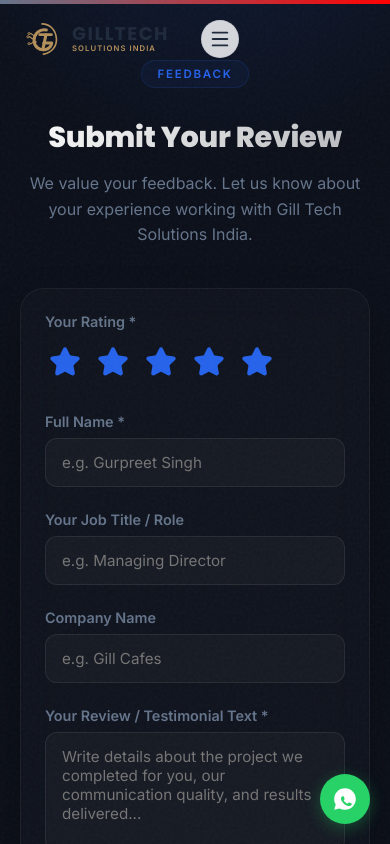
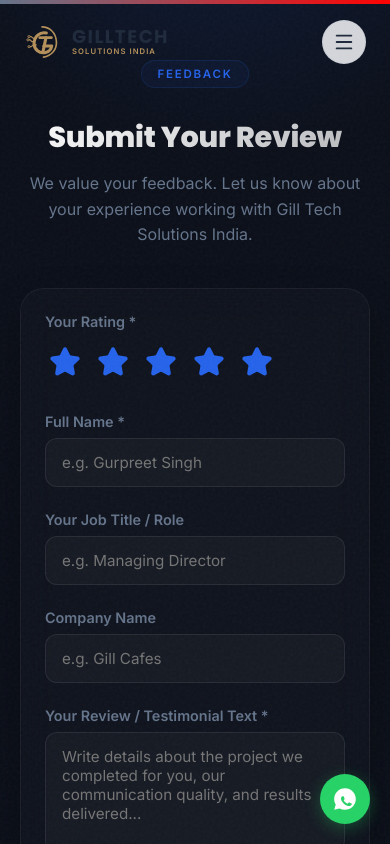
Before and after one commit to Samy-24-08-rocky/my-protfolie-app, a Next.js app: page /rate in a window 390 px wide. Shown: the top 844 px of the page. Built offline with nearby package versions, Linux system fonts and the light colour scheme.

Commit message:
fix: align mobile toggle to right side and resolve scroll cancellation on mobile menu navigation

```diff
--- a/src/components/Navbar.module.css
+++ b/src/components/Navbar.module.css
@@ -21,6 +21,7 @@
     padding: 20px 24px;
     display: flex;
     align-items: center;
+    justify-content: space-between;
     gap: 32px;
 }
 
@@ -216,5 +217,7 @@
 
     .mobileToggle {
         display: flex;
+        width: 44px;
+        height: 44px;
     }
 }
--- a/src/components/Navbar.tsx
+++ b/src/components/Navbar.tsx
@@ -53,6 +53,7 @@ const Navbar = () => {
     }, []);
 
     const handleNavClick = (e: React.MouseEvent<HTMLAnchorElement>, href: string) => {
+        const wasOpen = mobileMenuOpen;
         setMobileMenuOpen(false);
         if (typeof window !== "undefined" && window.location.pathname === "/") {
             const hashIndex = href.indexOf("#");
@@ -61,8 +62,17 @@ const Navbar = () => {
                 const el = document.getElementById(id);
                 if (el) {
                     e.preventDefault();
-                    el.scrollIntoView({ behavior: "smooth" });
-                    setActive(id);
+                    if (wasOpen) {
+                        // Delay scroll on mobile to let the menu exit transition finish,
+                        // avoiding scroll cancellation from the layout collapse.
+                        setTimeout(() => {
+                            el.scrollIntoView({ behavior: "smooth" });
+                            setActive(id);
+                        }, 350);
+                    } else {
+                        el.scrollIntoView({ behavior: "smooth" });
+                        setActive(id);
+                    }
                 }
             }
         }
```
